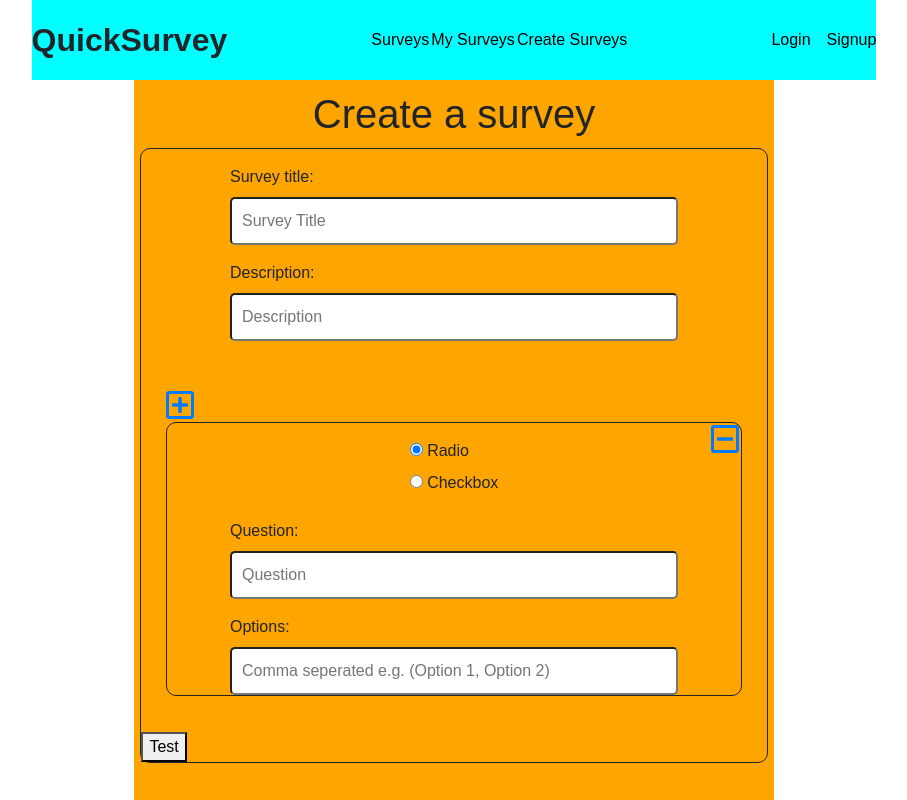
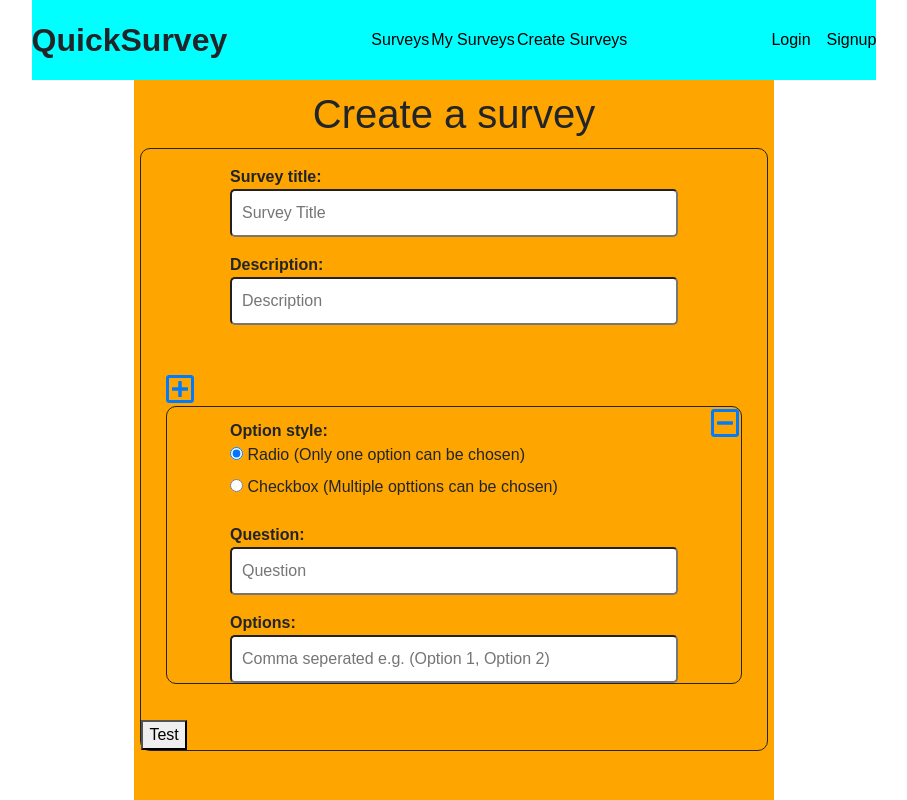
Before and after one commit to LouPrit/quicksurvey, a React (Create React App) app: page /create in a window 1280 px wide. Shown: the whole page, without its empty margins (186-1093 px from the left). Built offline with nearby package versions, Linux system fonts and the light colour scheme.

Commit message:
Visual changes to survey creation page

```diff
--- a/src/pages/create.js
+++ b/src/pages/create.js
@@ -100,15 +100,16 @@ class CreatePage extends Component {
                     <i className="far fa-minus-square fa-2x" id={id}></i>
                 </a>
                 <div className="questionType" onChange={this.textChanged} >
-                    <label><input type="radio" name={id} id={id} value="radio" defaultChecked="true" /> Radio</label>
-                    <label><input type="radio" name={id} id={id} value="checkbox" /> Checkbox</label>
+                    <p className="boldLabel">Option style:</p>
+                    <label><input type="radio" name={id} id={id} value="radio" defaultChecked="true" /> Radio (Only one option can be chosen)</label>
+                    <label><input type="radio" name={id} id={id} value="checkbox" /> Checkbox (Multiple opttions can be chosen)</label>
                 </div>
                 <div id='quesDiv'>
-                    <label id='#quesLabel'>Question: </label>
+                    <label id='#quesLabel' className="boldLabel">Question: </label>
                     <input type='text' id={id} name="question" className='quesInput' placeholder='Question' onChange={this.textChanged} />
                 </div>
                 <div id='optionsDiv'>
-                    <label id='#optionsLabel'>Options:</label>
+                    <label id='#optionsLabel' className="boldLabel">Options:</label>
                     <input type='text' id={id} name="options" className='optionsInput' placeholder='Comma seperated e.g. (Option 1, Option 2)' onChange={this.textChanged} />
                 </div>
             </li>
@@ -156,11 +157,11 @@ class CreatePage extends Component {
                 <div className='createSurveyMain'>
                     <form className='createSurveyForm'>
                         <div id='titleDiv'>
-                            <label id='#titleLabel'>Survey title:</label>
+                            <label id='#titleLabel' className="boldLabel">Survey title:</label>
                             <input type='text' name="title" id='titleInput' placeholder='Survey Title' onChange={this.textChanged} />
                         </div>
                         <div id='descriptionDiv'>
-                            <label id='#descriptionLabel'>Description:</label>
+                            <label id='#descriptionLabel' className="boldLabel">Description:</label>
                             <input type='text' name="description" id='descriptionInput' placeholder='Description' onChange={this.textChanged} />
                         </div>
                         <div className="questionDiv">
--- a/src/styles/create.css
+++ b/src/styles/create.css
@@ -75,5 +75,11 @@
 .questionType {
     display: flex;
     flex-direction: column;
-    margin: 1rem auto 0 auto;
+    margin: 0.75rem auto 0 auto;
+    width: 35vw;
 }
+
+.boldLabel {
+    font-weight: bold;
+    margin: 0;
+}
```
